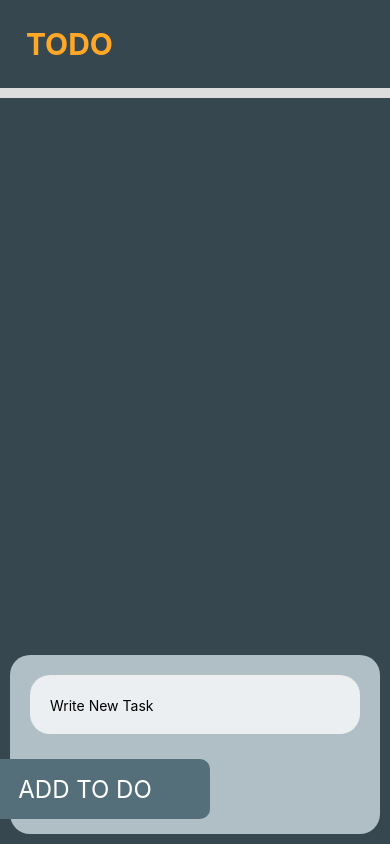
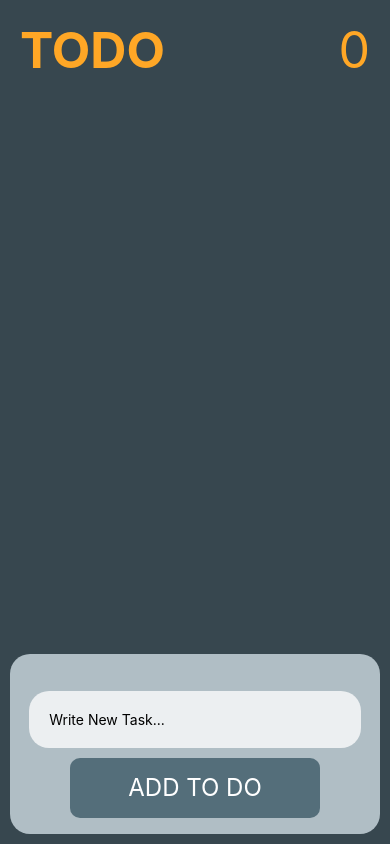
Before and after one commit to Hkc1673/React-Native-toDoList, a React Native app: screen / in a window 390 px wide. Built offline with nearby package versions, Linux system fonts and the light colour scheme.

Commit message:
completed project with class

```diff
--- a/src/Main.js
+++ b/src/Main.js
@@ -7,6 +7,7 @@ import {
   Text,
   TextInput,
   TouchableOpacity,
+  Dimensions,
 } from 'react-native';
 import Note from "./Note";
 
@@ -20,15 +21,10 @@ export default class Main extends React.Component  {
       this.state = {
         noteArray:[],
         noteText:"",
-        // counter:0,
       }
     }
 
-    // myFunction() {
-    //   let myVariable = 0;
 
-    //   myVariable++;
-    // }
 
     render(){
 
@@ -41,7 +37,7 @@ export default class Main extends React.Component  {
             <View style= {styles.container}>
               <View style={styles.header}>
                 <Text style={styles.headerText}>TODO</Text>
-                <Text style={{ fontSize: 50 }}>{this.state.counter}</Text>
+                <Text style={{ fontSize: 50, color: '#FFA726'  }}>{notes.length}</Text>
               </View>
 
               <ScrollView style={styles.scrollContainer}>
@@ -53,16 +49,16 @@ export default class Main extends React.Component  {
                  style={styles.textInput}
                  onChangeText={(noteText)=> this.setState({noteText})}
                  value={this.state.noteText}
-                 placeholder="Write New Task"
-                 placeholderTextColor="black"
+                 placeholder="Write New Task..."
                  underlineColorAndroid="transparent">
                 </TextInput>
-              </View>
+
 
                 <TouchableOpacity onPress={this.addNote.bind(this)}
                 style={styles.addButton}>
                   <Text style={styles.addButtonText}>ADD TO DO</Text>
                 </TouchableOpacity>
+                </View>
 
             </View>
           );
@@ -91,57 +87,47 @@ export default class Main extends React.Component  {
 const styles = StyleSheet.create({
   container: {
     flex: 1,
+    backgroundColor: "#37474F",
   },
   header: {
-    backgroundColor: '#37474F',
-    justifyContent: 'center',
-    borderBottomWidth: 10,
-    borderBottomColor: '#ddd',
+    flexDirection: "row",
+    alignItems: "center",
+    justifyContent: "space-between",
+    padding: 20,
   },
   headerText: {
     color: '#FFA726',
     fontWeight:"bold",
-    fontSize: 30,
-    padding: 26,
+    fontSize: 50,
   },
   scrollContainer: {
     flex: 1,
-    backgroundColor: "#37474F",
   },
   footer: {
-    position: 'absolute',
-    bottom: 0,
-    left: 0,
-    right: 0,
-    zIndex: 10,
+    height:180,
+    alignItems: 'center',
+    justifyContent: 'center',
     backgroundColor: "#B0BEC5",
     margin:10,
     borderRadius: 20,
 
   },
   textInput: {
-    alignSelf: 'stretch',
     color: 'black',
     padding: 20,
     backgroundColor: '#ECEFF1',
-    borderTopWidth: 2,
-    borderTopColor: '#ededed',
     borderRadius: 20,
     margin: 20,
-    marginBottom: 100,
+    marginBottom: 10,
+    width: Dimensions.get("window").width*0.85,
   },
   addButton: {
-    position: 'absolute',
-    zIndex: 11,
-    right: 180,
-    bottom: 25,
     backgroundColor: '#546E7A',
     width: 250,
     height: 60,
     borderRadius: 10,
     alignItems: 'center',
     justifyContent: 'center',
-    elevation: 8,
   },
   addButtonText: {
     color: '#fff',
--- a/src/note.js
+++ b/src/note.js
@@ -27,8 +27,6 @@ const styles = StyleSheet.create({
         position: 'relative',
         padding: 20,
         paddingRight:100,
-        borderBottomWidth: 2,
-        borderBottomColor: '#ededed',
     },
     noteText: {
         padding: 20,
@@ -45,7 +43,8 @@ const styles = StyleSheet.create({
         padding: 10,
         top: 10,
         bottom: 10,
-        right: 10
+        right: 10,
+        borderRadius: 10,
     },
     noteDeleteText: {
         color: 'white',
```
